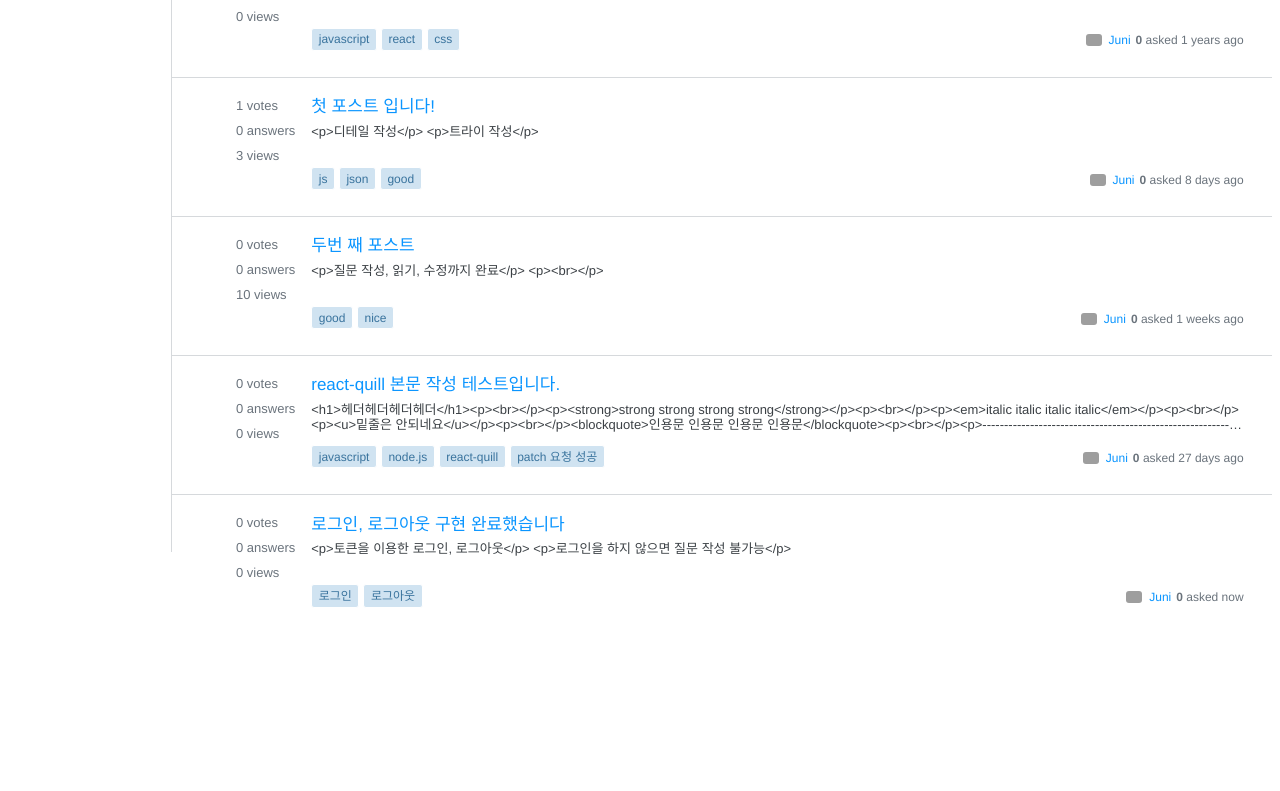
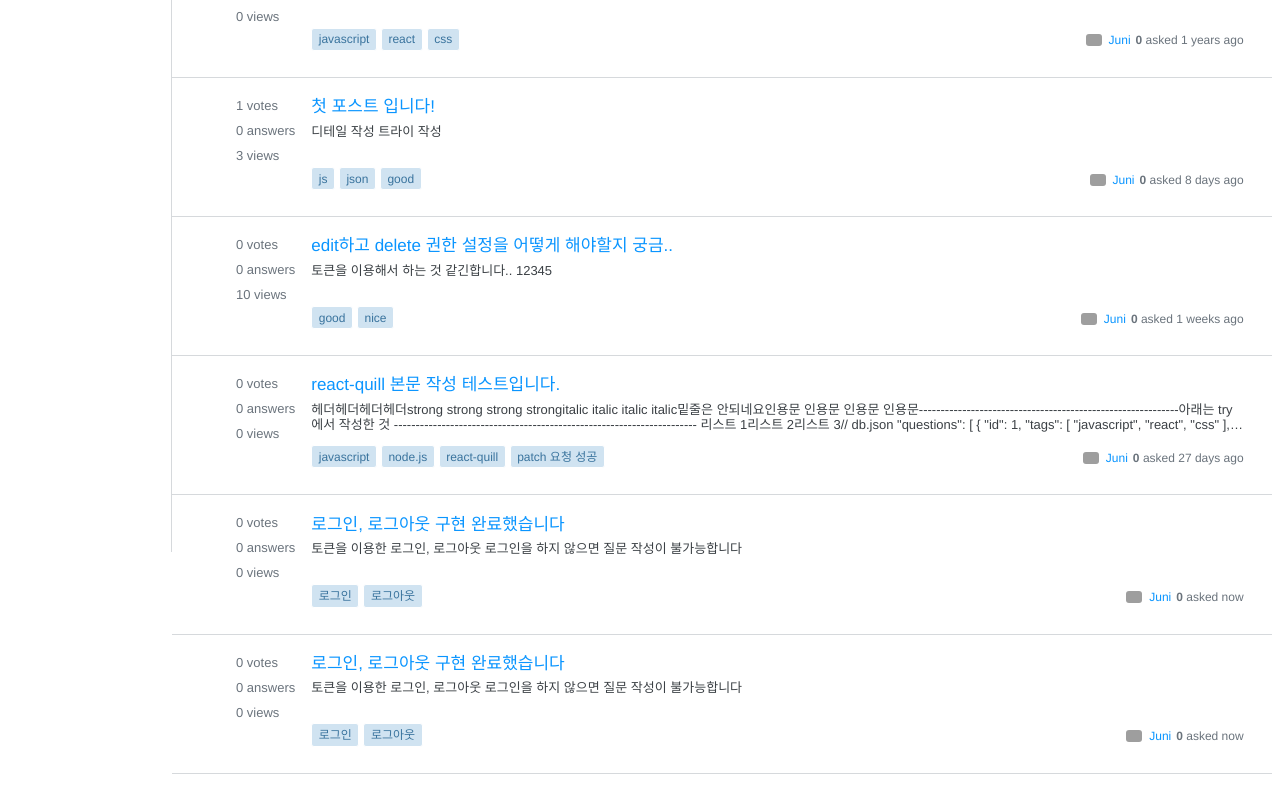
Before and after one commit to codestates-seb/seb43_pre_016, a React (Create React App) app in the folder client/: page / in a window 1280 px wide. Shown: the part 240-1031 px from the top of the page. Before the commit the page ends 874 px from the top, so only its background shows below. Built offline with nearby package versions, Linux system fonts and the light colour scheme; data requests are answered from the project's data file; grey boxes are pictures that could not be loaded.

Commit message:
[feat] 질문 페이지에 있는 본문 미리보기의 태그 제거

```diff
--- a/client/db.json
+++ b/client/db.json
@@ -8,15 +8,15 @@
         "css"
       ],
       "title": "json-server",
-      "body_detail": "<p>음....asd</p>",
-      "body_try": "<p>i'll try itasd</p>",
+      "body_detail": "<p>안녕하세요11</p>",
+      "body_try": "<p>i'll try itasd222</p>",
       "user_id": 1,
       "display_name": "Juni",
       "view": 0,
       "vote_count": 0,
       "answer_count": 0,
       "created_at": "2022-02-21T09:55:36.200Z",
-      "updated_at": "2023-04-23T05:34:02.806Z"
+      "updated_at": "2023-04-24T00:16:51.084Z"
     },
     {
       "tags": [
@@ -41,16 +41,16 @@
         "good",
         "nice"
       ],
-      "title": "두번 째 포스트",
-      "body_detail": "<p>질문 작성, 읽기, 수정까지 완료</p>",
-      "body_try": "<p><br></p>",
+      "title": "edit하고 delete 권한 설정을 어떻게 해야할지 궁금..",
+      "body_detail": "<p>토큰을 이용해서 하는 것 같긴합니다..</p>",
+      "body_try": "<p>12345</p>",
       "user_id": 1,
       "display_name": "Juni",
       "view": 10,
       "vote_count": 0,
       "answer_count": 0,
       "created_at": "2023-02-21T05:18:32.351Z",
-      "updated_at": "2023-04-23T03:59:49.143Z",
+      "updated_at": "2023-04-23T13:39:52.501Z",
       "id": 3
     },
     {
@@ -79,24 +79,219 @@
       ],
       "title": "로그인, 로그아웃 구현 완료했습니다",
       "body_detail": "<p>토큰을 이용한 로그인, 로그아웃</p>",
-      "body_try": "<p>로그인을 하지 않으면 질문 작성 불가능</p>",
+      "body_try": "<p>로그인을 하지 않으면 질문 작성이 불가능합니다</p>",
       "user_id": 1,
       "display_name": "Juni",
       "view": 0,
       "vote_count": 0,
       "answer_count": 0,
       "created_at": "2023-04-22T13:35:16.890Z",
-      "updated_at": "2023-04-22T13:35:16.890Z",
+      "updated_at": "2023-04-23T16:17:50.432Z",
       "id": 5
+    },{
+      "tags": [
+        "로그인",
+        "로그아웃"
+      ],
+      "title": "로그인, 로그아웃 구현 완료했습니다",
+      "body_detail": "<p>토큰을 이용한 로그인, 로그아웃</p>",
+      "body_try": "<p>로그인을 하지 않으면 질문 작성이 불가능합니다</p>",
+      "user_id": 1,
+      "display_name": "Juni",
+      "view": 0,
+      "vote_count": 0,
+      "answer_count": 0,
+      "created_at": "2023-04-22T13:35:16.890Z",
+      "updated_at": "2023-04-23T16:17:50.432Z",
+      "id": 6
+    },{
+      "tags": [
+        "로그인",
+        "로그아웃"
+      ],
+      "title": "로그인, 로그아웃 구현 완료했습니다",
+      "body_detail": "<p>토큰을 이용한 로그인, 로그아웃</p>",
+      "body_try": "<p>로그인을 하지 않으면 질문 작성이 불가능합니다</p>",
+      "user_id": 1,
+      "display_name": "Juni",
+      "view": 0,
+      "vote_count": 0,
+      "answer_count": 0,
+      "created_at": "2023-04-22T13:35:16.890Z",
+      "updated_at": "2023-04-23T16:17:50.432Z",
+      "id": 7
+    },
+    {
+      "tags": [
+        "로그인",
+        "로그아웃"
+      ],
+      "title": "로그인, 로그아웃 구현 완료했습니다",
+      "body_detail": "<p>토큰을 이용한 로그인, 로그아웃</p>",
+      "body_try": "<p>로그인을 하지 않으면 질문 작성이 불가능합니다</p>",
+      "user_id": 1,
+      "display_name": "Juni",
+      "view": 0,
+      "vote_count": 0,
+      "answer_count": 0,
+      "created_at": "2023-04-22T13:35:16.890Z",
+      "updated_at": "2023-04-23T16:17:50.432Z",
+      "id": 8
+    },
+    {
+      "tags": [
+        "로그인",
+        "로그아웃"
+      ],
+      "title": "로그인, 로그아웃 구현 완료했습니다",
+      "body_detail": "<p>토큰을 이용한 로그인, 로그아웃</p>",
+      "body_try": "<p>로그인을 하지 않으면 질문 작성이 불가능합니다</p>",
+      "user_id": 1,
+      "display_name": "Juni",
+      "view": 0,
+      "vote_count": 0,
+      "answer_count": 0,
+      "created_at": "2023-04-22T13:35:16.890Z",
+      "updated_at": "2023-04-23T16:17:50.432Z",
+      "id": 9
+    },
+    {
+      "tags": [
+        "로그인",
+        "로그아웃"
+      ],
+      "title": "로그인, 로그아웃 구현 완료했습니다",
+      "body_detail": "<p>토큰을 이용한 로그인, 로그아웃</p>",
+      "body_try": "<p>로그인을 하지 않으면 질문 작성이 불가능합니다</p>",
+      "user_id": 1,
+      "display_name": "Juni",
+      "view": 0,
+      "vote_count": 0,
+      "answer_count": 0,
+      "created_at": "2023-04-22T13:35:16.890Z",
+      "updated_at": "2023-04-23T16:17:50.432Z",
+      "id": 10
+    },
+    {
+      "tags": [
+        "로그인",
+        "로그아웃"
+      ],
+      "title": "로그인, 로그아웃 구현 완료했습니다",
+      "body_detail": "<p>토큰을 이용한 로그인, 로그아웃</p>",
+      "body_try": "<p>로그인을 하지 않으면 질문 작성이 불가능합니다</p>",
+      "user_id": 1,
+      "display_name": "Juni",
+      "view": 0,
+      "vote_count": 0,
+      "answer_count": 0,
+      "created_at": "2023-04-22T13:35:16.890Z",
+      "updated_at": "2023-04-23T16:17:50.432Z",
+      "id": 11
+    },
+    {
+      "tags": [
+        "로그인",
+        "로그아웃"
+      ],
+      "title": "로그인, 로그아웃 구현 완료했습니다",
+      "body_detail": "<p>토큰을 이용한 로그인, 로그아웃</p>",
+      "body_try": "<p>로그인을 하지 않으면 질문 작성이 불가능합니다</p>",
+      "user_id": 1,
+      "display_name": "Juni",
+      "view": 0,
+      "vote_count": 0,
+      "answer_count": 0,
+      "created_at": "2023-04-22T13:35:16.890Z",
+      "updated_at": "2023-04-23T16:17:50.432Z",
+      "id": 12
+    },
+    {
+      "tags": [
+        "로그인",
+        "로그아웃"
+      ],
+      "title": "로그인, 로그아웃 구현 완료했습니다",
+      "body_detail": "<p>토큰을 이용한 로그인, 로그아웃</p>",
+      "body_try": "<p>로그인을 하지 않으면 질문 작성이 불가능합니다</p>",
+      "user_id": 1,
+      "display_name": "Juni",
+      "view": 0,
+      "vote_count": 0,
+      "answer_count": 0,
+      "created_at": "2023-04-22T13:35:16.890Z",
+      "updated_at": "2023-04-23T16:17:50.432Z",
+      "id": 13
+    },
+    {
+      "tags": [
+        "로그인",
+        "로그아웃"
+      ],
+      "title": "로그인, 로그아웃 구현 완료했습니다",
+      "body_detail": "<p>토큰을 이용한 로그인, 로그아웃</p>",
+      "body_try": "<p>로그인을 하지 않으면 질문 작성이 불가능합니다</p>",
+      "user_id": 1,
+      "display_name": "Juni",
+      "view": 0,
+      "vote_count": 0,
+      "answer_count": 0,
+      "created_at": "2023-04-22T13:35:16.890Z",
+      "updated_at": "2023-04-23T16:17:50.432Z",
+      "id": 14
+    },
+    {
+      "tags": [
+        "로그인",
+        "로그아웃"
+      ],
+      "title": "로그인, 로그아웃 구현 완료했습니다",
+      "body_detail": "<p>토큰을 이용한 로그인, 로그아웃</p>",
+      "body_try": "<p>로그인을 하지 않으면 질문 작성이 불가능합니다</p>",
+      "user_id": 1,
+      "display_name": "Juni",
+      "view": 0,
+      "vote_count": 0,
+      "answer_count": 0,
+      "created_at": "2023-04-22T13:35:16.890Z",
+      "updated_at": "2023-04-23T16:17:50.432Z",
+      "id": 15
+    },
+    {
+      "tags": [
+        "로그인",
+        "로그아웃"
+      ],
+      "title": "로그인, 로그아웃 구현 완료했습니다",
+      "body_detail": "<p>토큰을 이용한 로그인, 로그아웃</p>",
+      "body_try": "<p>로그인을 하지 않으면 질문 작성이 불가능합니다</p>",
+      "user_id": 1,
+      "display_name": "Juni",
+      "view": 0,
+      "vote_count": 0,
+      "answer_count": 0,
+      "created_at": "2023-04-22T13:35:16.890Z",
+      "updated_at": "2023-04-23T16:17:50.432Z",
+      "id": 16
+    },
+    {
+      "tags": [
+        "로그인",
+        "로그아웃"
+      ],
+      "title": "로그인, 로그아웃 구현 완료했습니다",
+      "body_detail": "<p>토큰을 이용한 로그인, 로그아웃</p>",
+      "body_try": "<p>로그인을 하지 않으면 질문 작성이 불가능합니다</p>",
+      "user_id": 1,
+      "display_name": "Juni",
+      "view": 0,
+      "vote_count": 0,
+      "answer_count": 0,
+      "created_at": "2023-04-22T13:35:16.890Z",
+      "updated_at": "2023-04-23T16:17:50.432Z",
+      "id": 17
     }
-  ],
-  "users": [
-    {
-      "email": "suafjwe1@naver.com",
-      "password": "$2a$10$1JY1ZAXb5SY.VIcwEjAOqu8p9Tasa6S.27ydSeNHxzdfrjmKTx6Iq",
-      "displayName": "YujunSun0",
-      "id": 1
-    }
+
   ],
   "answers": [
     {
@@ -119,5 +314,13 @@
       "created_at": "2023-04-21T09:55:36.200Z",
       "updated_at": "2023-04-21T09:55:36.200Z"
     }
+  ],
+  "users": [
+    {
+      "email": "suafjwe1@naver.com",
+      "password": "$2a$10$1JY1ZAXb5SY.VIcwEjAOqu8p9Tasa6S.27ydSeNHxzdfrjmKTx6Iq",
+      "displayName": "YujunSun0",
+      "id": 1
+    }
   ]
 }
--- a/client/src/App.js
+++ b/client/src/App.js
@@ -64,7 +64,7 @@ function App() {
           }
         ></Route>
         <Route
-          path="questions/:id/edit"
+          path="questions/:id/editQuestion"
           element={
             <div className="container">
               <Sidebar />
--- a/client/src/components/header/LoginHeader.js
+++ b/client/src/components/header/LoginHeader.js
@@ -121,6 +121,7 @@ const HeaderWrapper = styled.header`
     height: 20px;
     line-height: 10px;
     border: none;
+    outline: none;
     font-size: 13px;
     font-family: -apple-system;
     color: #3b4045;
@@ -139,6 +140,7 @@ const HeaderWrapper = styled.header`
   .header__btns {
     display: inline-flex;
     margin: 0px 10px;
+    height: 100%;
     a {
       display: flex;
       align-items: center;
@@ -161,6 +163,8 @@ const HeaderWrapper = styled.header`
 
   .header__btn {
     margin-right: 4px;
+    height: 34px;
+    align-self: center;
     padding: 8px;
     border-radius: 3px;
     box-shadow: rgba(255, 255, 255, 0.4) 0px 1px 0px 0px inset;
--- a/client/src/components/header/LogoutHeader.js
+++ b/client/src/components/header/LogoutHeader.js
@@ -95,6 +95,7 @@ const HeaderWrapper = styled.header`
     border-radius: 4px;
     flex-grow: 1;
     padding: 3px 3px;
+
     label {
       display: flex;
       justify-content: center;
@@ -119,6 +120,7 @@ const HeaderWrapper = styled.header`
     height: 20px;
     line-height: 10px;
     border: none;
+    outline: none;
     font-size: 13px;
     font-family: -apple-system;
     color: #3b4045;
--- a/client/src/components/questions/Questions.js
+++ b/client/src/components/questions/Questions.js
@@ -226,7 +226,7 @@ const Questions = ({ listData, cookies }) => {
           )}
         </header>
         <div className="mainbar__filter">
-          <p>23,640,155 questions</p>
+          <p>{`${listData.length} questions`}</p>
           <div className="mainbar__filter__btn">
             <button className="nav__btn br-l3">Newest</button>
             <button className="nav__btn">Unanswered</button>
@@ -250,7 +250,10 @@ const Questions = ({ listData, cookies }) => {
                   <Link to={`/questions/${list.id}`}>
                     <h3>{list.title}</h3>
                   </Link>
-                  <p>{`${list.body_detail} ${list.body_try}`}</p>
+                  <p>{`${list.body_detail.replace(
+                    /(<([^>]+)>)/gi,
+                    ""
+                  )} ${list.body_try.replace(/(<([^>]+)>)/gi, "")}`}</p>
                   <div className="mainbar__list__bottom">
                     <div className="mainbar__list__tag">
                       {list.tags.map((el, idx) => {
--- a/client/src/components/questions/detail/QuestionDetail.js
+++ b/client/src/components/questions/detail/QuestionDetail.js
@@ -520,7 +520,7 @@ const QuestionDetail = () => {
                   <div className="buttons">
                     <Link
                       className="edit"
-                      to={`/questions/${questionData.id}/edit`}
+                      to={`/questions/${questionData.id}/editQuestion`}
                     >
                       Edit
                     </Link>
```
Also changed, not shown: client/src/components/questions/edit/QuestionEdit.js (+5 -2 lines).
